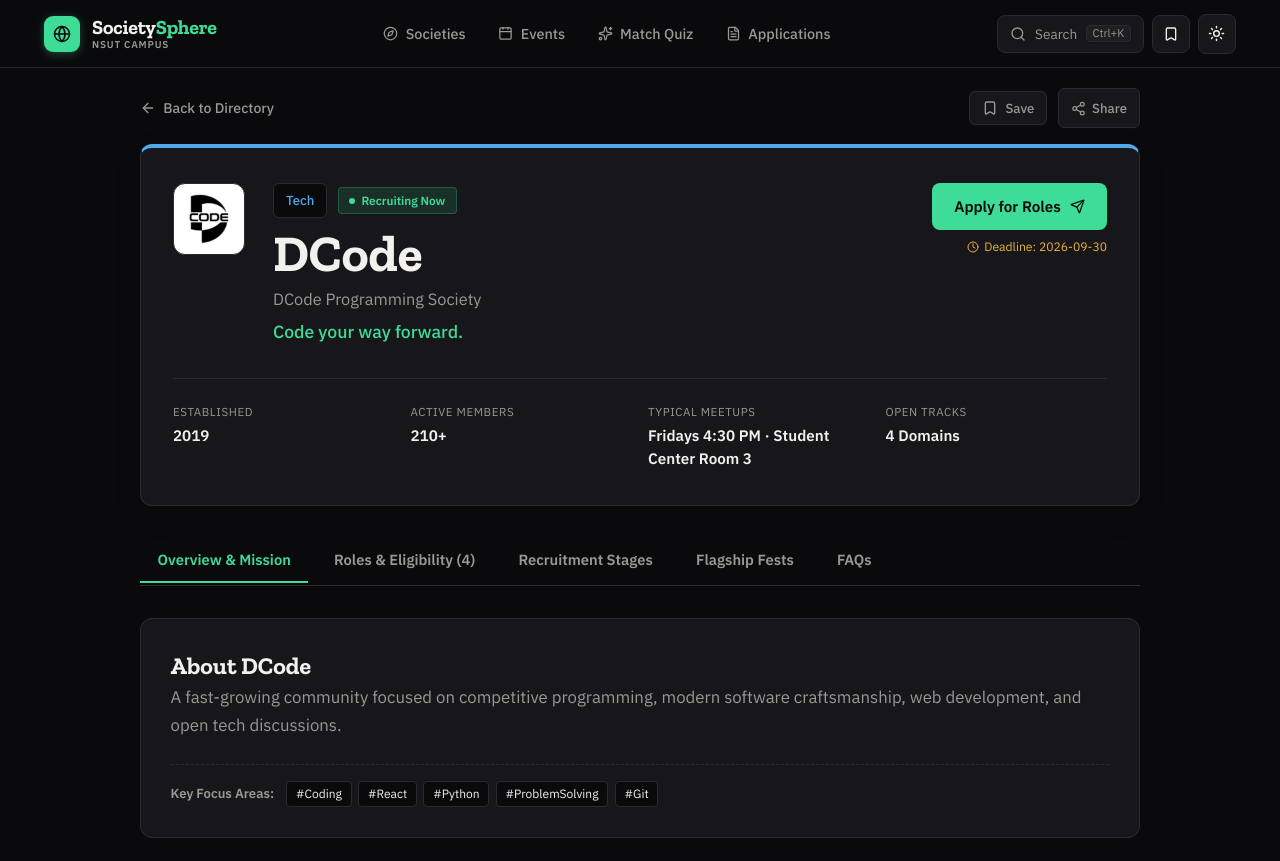
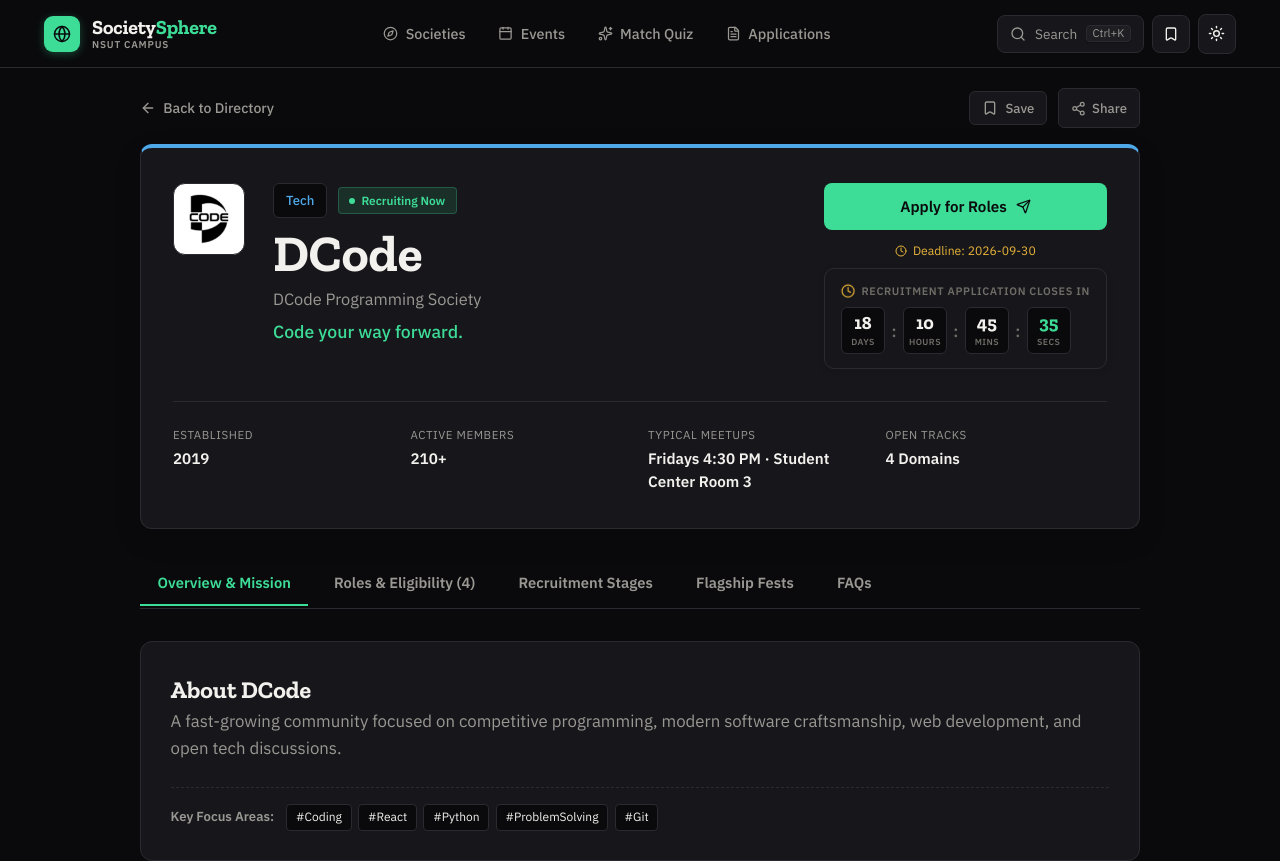
Before and after one commit to shauryakushwaha08/SocietySphere, a React (Vite) app: page /society/dcode in a window 1280 px wide. Shown: the top 861 px of the page. Built offline with nearby package versions, Linux system fonts and the light colour scheme.

Commit message:
Add deadline countdown

```diff
--- /dev/null
+++ b/src/components/DeadlineCountdown.css
@@ -0,0 +1,121 @@
+.deadline-countdown-container {
+  display: flex;
+  flex-direction: column;
+  gap: 0.5rem;
+  background: var(--surface);
+  border: 1px solid var(--border);
+  border-radius: 10px;
+  padding: 0.85rem 1rem;
+  box-shadow: 0 2px 8px rgba(0, 0, 0, 0.06);
+}
+
+.countdown-header-label {
+  display: flex;
+  align-items: center;
+  gap: 0.4rem;
+  font-size: 0.68rem;
+  font-weight: 700;
+  letter-spacing: 0.06em;
+  color: var(--text-muted);
+}
+
+.countdown-pulse-icon {
+  color: var(--sports);
+  animation: pulse-clock 2s infinite ease-in-out;
+}
+
+@keyframes pulse-clock {
+  0%, 100% {
+    transform: scale(1);
+    opacity: 1;
+  }
+  50% {
+    transform: scale(1.15);
+    opacity: 0.75;
+  }
+}
+
+.countdown-digits-grid {
+  display: flex;
+  align-items: center;
+  gap: 0.4rem;
+}
+
+.countdown-digit-cell {
+  display: flex;
+  flex-direction: column;
+  align-items: center;
+  justify-content: center;
+  background: var(--bg);
+  border: 1px solid var(--border);
+  border-radius: 6px;
+  min-width: 44px;
+  padding: 0.35rem 0.25rem;
+}
+
+.digit-val {
+  font-family: var(--font-heading), monospace;
+  font-size: 1.15rem;
+  font-weight: 700;
+  line-height: 1;
+  color: var(--text);
+}
+
+.digit-val.seconds {
+  color: var(--theme);
+}
+
+.digit-sub {
+  font-size: 0.55rem;
+  font-weight: 600;
+  color: var(--text-muted);
+  letter-spacing: 0.05em;
+  margin-top: 0.15rem;
+}
+
+.countdown-separator {
+  font-size: 1rem;
+  font-weight: 700;
+  color: var(--text-muted);
+}
+
+/* Compact style for cards */
+.countdown-compact {
+  display: inline-flex;
+  align-items: center;
+  gap: 0.35rem;
+  background: var(--surface-hover);
+  border: 1px solid var(--border);
+  border-radius: 6px;
+  padding: 0.2rem 0.5rem;
+  font-size: 0.72rem;
+  font-weight: 600;
+  color: var(--text-soft);
+  font-variant-numeric: tabular-nums;
+}
+
+.countdown-compact-time {
+  color: var(--text);
+  font-weight: 700;
+}
+
+.countdown-static-text {
+  display: inline-flex;
+  align-items: center;
+  gap: 0.35rem;
+  font-size: 0.75rem;
+  color: var(--text-soft);
+}
+
+.countdown-box.expired {
+  display: inline-flex;
+  align-items: center;
+  gap: 0.4rem;
+  background: var(--danger-subtle);
+  border: 1px solid var(--danger);
+  color: var(--danger);
+  border-radius: 6px;
+  padding: 0.3rem 0.6rem;
+  font-size: 0.75rem;
+  font-weight: 600;
+}
--- /dev/null
+++ b/src/components/DeadlineCountdown.jsx
@@ -0,0 +1,116 @@
+import { useState, useEffect } from "react";
+import { Clock, AlertCircle } from "lucide-react";
+import "./DeadlineCountdown.css";
+
+export default function DeadlineCountdown({ deadline, compact = false, showLabel = true }) {
+  const [timeLeft, setTimeLeft] = useState(calculateTimeLeft(deadline));
+
+  function calculateTimeLeft(targetDate) {
+    if (!targetDate || typeof targetDate !== "string") {
+      return null;
+    }
+
+    // Try parsing date string
+    // If format is YYYY-MM-DD, set to end of that day (23:59:59)
+    let parsed = new Date(targetDate);
+    if (targetDate.length === 10 && /^\d{4}-\d{2}-\d{2}$/.test(targetDate)) {
+      parsed = new Date(`${targetDate}T23:59:59`);
+    }
+
+    const difference = parsed.getTime() - Date.now();
+
+    if (isNaN(difference)) {
+      return null;
+    }
+
+    if (difference <= 0) {
+      return { expired: true, days: 0, hours: 0, minutes: 0, seconds: 0 };
+    }
+
+    return {
+      expired: false,
+      days: Math.floor(difference / (1000 * 60 * 60 * 24)),
+      hours: Math.floor((difference / (1000 * 60 * 60)) % 24),
+      minutes: Math.floor((difference / 1000 / 60) % 60),
+      seconds: Math.floor((difference / 1000) % 60),
+    };
+  }
+
+  useEffect(() => {
+    if (!deadline) return;
+
+    const timer = setInterval(() => {
+      const remaining = calculateTimeLeft(deadline);
+      setTimeLeft(remaining);
+      if (remaining && remaining.expired) {
+        clearInterval(timer);
+      }
+    }, 1000);
+
+    return () => clearInterval(timer);
+  }, [deadline]);
+
+  if (!timeLeft) {
+    return (
+      <div className="countdown-static-text">
+        <Clock size={compact ? 12 : 14} />
+        <span>{deadline}</span>
+      </div>
+    );
+  }
+
+  if (timeLeft.expired) {
+    return (
+      <div className={`countdown-box expired ${compact ? "compact" : ""}`}>
+        <AlertCircle size={compact ? 12 : 15} />
+        <span>Recruitment Cycle Ended</span>
+      </div>
+    );
+  }
+
+  if (compact) {
+    return (
+      <div className="countdown-compact" title={`Closes in ${timeLeft.days}d ${timeLeft.hours}h ${timeLeft.minutes}m ${timeLeft.seconds}s`}>
+        <Clock size={12} className="countdown-pulse-icon" />
+        <span className="countdown-compact-time">
+          {timeLeft.days > 0 ? `${timeLeft.days}d ` : ""}
+          {String(timeLeft.hours).padStart(2, "0")}h:
+          {String(timeLeft.minutes).padStart(2, "0")}m:
+          {String(timeLeft.seconds).padStart(2, "0")}s
+        </span>
+      </div>
+    );
+  }
+
+  return (
+    <div className="deadline-countdown-container">
+      {showLabel && (
+        <div className="countdown-header-label">
+          <Clock size={14} className="countdown-pulse-icon" />
+          <span>RECRUITMENT APPLICATION CLOSES IN</span>
+        </div>
+      )}
+      <div className="countdown-digits-grid">
+        <div className="countdown-digit-cell">
+          <span className="digit-val">{String(timeLeft.days).padStart(2, "0")}</span>
+          <span className="digit-sub">DAYS</span>
+        </div>
+        <span className="countdown-separator">:</span>
+        <div className="countdown-digit-cell">
+          <span className="digit-val">{String(timeLeft.hours).padStart(2, "0")}</span>
+          <span className="digit-sub">HOURS</span>
+        </div>
+        <span className="countdown-separator">:</span>
+        <div className="countdown-digit-cell">
+          <span className="digit-val">{String(timeLeft.minutes).padStart(2, "0")}</span>
+          <span className="digit-sub">MINS</span>
+        </div>
+        <span className="countdown-separator">:</span>
+        <div className="countdown-digit-cell">
+          <span className="digit-val seconds">{String(timeLeft.seconds).padStart(2, "0")}</span>
+          <span className="digit-sub">SECS</span>
+        </div>
+      </div>
+    </div>
+  );
+}
--- a/src/pages/SocietyDetails.css
+++ b/src/pages/SocietyDetails.css
@@ -169,6 +169,7 @@
 .hero-apply-btn {
   display: inline-flex;
   align-items: center;
+  justify-content: center;
   gap: 0.55rem;
   background: var(--theme);
   color: var(--bg);
@@ -192,6 +193,14 @@
   background: var(--surface-hover);
   border: 1px solid var(--border);
   color: var(--text-soft);
+}
+
+.deadline-block{
+  display: flex;
+  justify-content: center;
+  align-items: center;
+  flex-direction: column;
+  gap: 0.5rem;
 }
 
 .deadline-subtext {
--- a/src/pages/SocietyDetails.jsx
+++ b/src/pages/SocietyDetails.jsx
@@ -14,10 +14,12 @@ import {
   HelpCircle,
   Trophy,
   GitBranch,
+  Columns,
 } from "lucide-react";
 import societies from "../data/societies";
 import { categoryColors } from "../utils/categoryStyles";
 import BookmarkButton from "../components/BookmarkButton";
+import DeadlineCountdown from "../components/DeadlineCountdown";
 import "./SocietyDetails.css";
 
 function SocietyDetails() {
@@ -105,17 +107,22 @@ function SocietyDetails() {
           {/* Direct CTA */}
           <div className="hero-cta-block">
             {society.recruitmentOpen ? (
-              <Link to={`/apply/${society.id}`} className="hero-apply-btn">
-                <span>Apply for Roles</span>
-                <Send size={15} />
-              </Link>
+              <div style={{ display: "flex", flexDirection: "column", gap: "0.75rem", width: "100%", maxWidth: "340px" }}>
+                <Link to={`/apply/${society.id}`} className="hero-apply-btn">
+                  <span>Apply for Roles</span>
+                  <Send size={15} />
+                </Link>
+                {society.recruitmentDeadline && (
+                  <div className="deadline-block">
+                    <span className="deadline-subtext">
+                      <Clock size={12} /> Deadline: {society.recruitmentDeadline}
+                    </span>
+                    <DeadlineCountdown deadline={society.recruitmentDeadline} compact={false} />
+                  </div>
+                )}
+              </div>
             ) : (
               <span className="recruitment-closed-pill">Recruitment Closed</span>
-            )}
-            {society.recruitmentDeadline && society.recruitmentOpen && (
-              <span className="deadline-subtext">
-                <Clock size={12} /> Deadline: {society.recruitmentDeadline}
-              </span>
             )}
           </div>
         </div>
```
